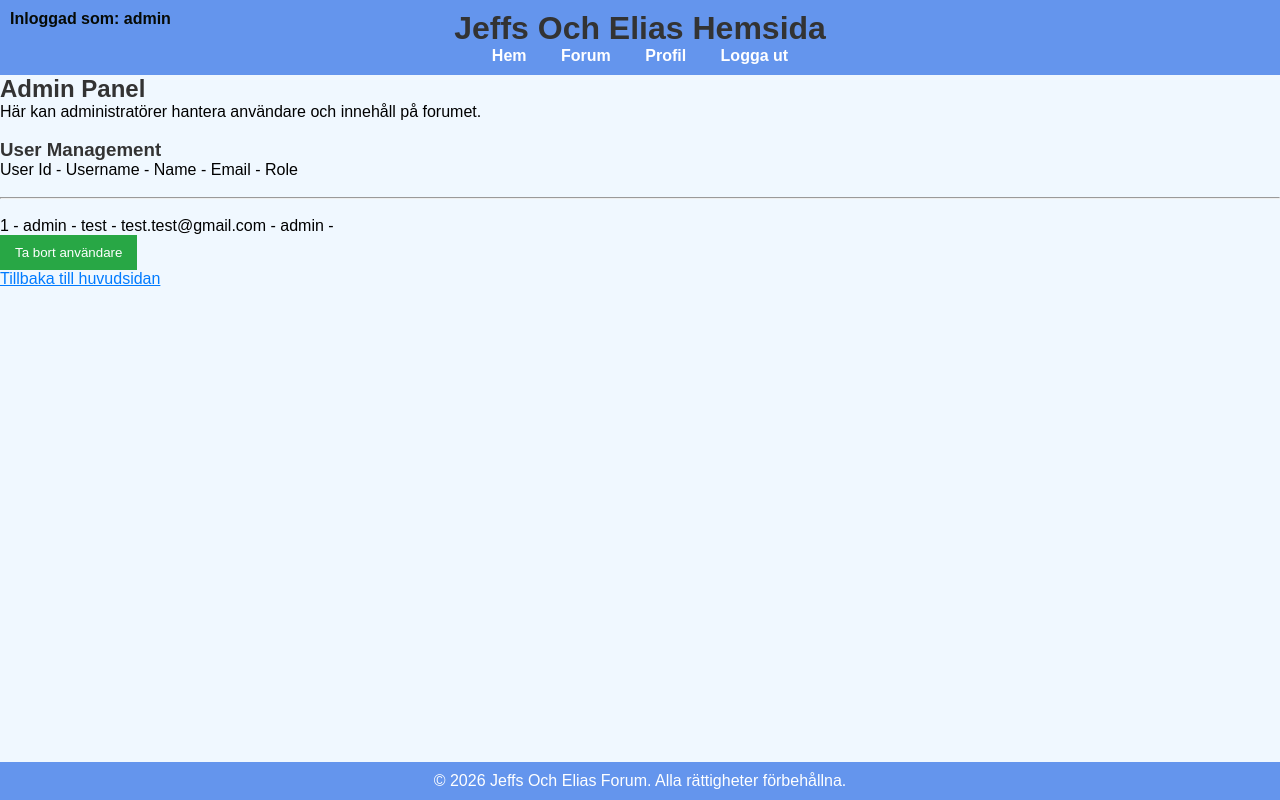
After one commit to Carlchr/BetygshojandeProjekt, a Flask app: page /admin in a window 1280 px wide. The commit adds this page. Run offline with Flask 3, Linux system fonts and the light colour scheme; a user stored in the database is signed in; data comes from the database, SQL or seed files in the repository; some libraries are stand-ins or nearby versions.

Commit message:
Stora skillnader

```diff
--- a/app.py
+++ b/app.py
@@ -141,7 +141,7 @@ def profile():
     cursor = conn.cursor(dictionary=True)
     username = session.get('username')
     cursor.execute(
-        "SELECT id, name, username, email FROM users WHERE username = %s",(username,)
+        "SELECT * FROM users WHERE username = %s",(username,)
     )
 
     user = cursor.fetchone()
@@ -180,7 +180,7 @@ def update_user():
 
     cursor.close()
     conn.close()
-    return redirect(url_for("profile"))
+    return redirect(url_for("profile") )
 
 @app.route('/forum')
 def forum():
@@ -282,13 +282,19 @@ def open_topic(topic_id):
 
     posts = cursor.fetchall()
 
+    for post in posts:
+        cursor = conn.cursor()
+        cursor.execute(
+            "SELECT COUNT(*) FROM likes WHERE post_id = %s",
+            (post["id"],)
+        )
+        result = cursor.fetchone()
+        post["likes_count"] = result[0]
+
     cursor.close()
     conn.close()
 
-    if request.is_json:
-        return jsonify(topic=topic, posts=posts), 200
-
-    return render_template("open_topic.html", topic=topic, posts=posts)
+    return render_template("open_topic.html", topic=topic, posts=posts), 200
 
 @app.route('/forum/topic/like_post/<int:post_id>', methods=['POST'])
 def like_post(post_id):
@@ -349,13 +355,17 @@ def delete_post(post_id):
     cursor.execute("SELECT username, topic_id FROM posts WHERE id = %s", (post_id,))
     post = cursor.fetchone()
 
+    cursor.execute("SELECT role FROM users WHERE username = %s", (username,))
+    user = cursor.fetchone()
+
     if not post:
         return {"error": "Post not found"}, 404
 
-    if post["username"] != username:
+    if user["role"] == "admin":
+        pass
+    elif post["username"] != username:
         return {"error": "Not allowed"}, 403
-    elif session.get("username") == "admin":
-        pass
+
 
     cursor.execute("DELETE FROM posts WHERE id = %s", (post_id,))
     conn.commit()
@@ -367,6 +377,59 @@ def delete_post(post_id):
 
     return redirect(url_for("open_topic", topic_id=topic_id))
 
+@app.route('/admin')
+def admin():
+
+    if "username" not in session:
+        return redirect(url_for("login"))
+
+    conn = get_db_connection()
+    cursor = conn.cursor(dictionary=True)
+
+    username = session.get('username')
+    cursor.execute("SELECT role FROM users WHERE username = %s", (username,))
+    user = cursor.fetchone()
+
+    if user["role"] != "admin":
+        flash("Access denied: Admins only", "danger")
+        return redirect(url_for("index"))
+
+    cursor.execute("SELECT id, name, username, email, role FROM users")
+    users = cursor.fetchall()
+
+    cursor.close()
+    conn.close()
+
+    return render_template("admin.html", users=users)
+
+@app.route('/admin/delete_user/<username>', methods=['POST'])
+def delete_user(username):
+
+    # Kontrollera att användaren är inloggad
+    if "username" not in session:
+        return redirect(url_for("login"))
+
+    conn = get_db_connection()
+    cursor = conn.cursor(dictionary=True)
+
+    #Hämta den inloggade användarens roll
+    cursor.execute("SELECT role FROM users WHERE username = %s", (session.get('username'),))
+    user = cursor.fetchone()
+
+    # Kontrollera om användaren är admin, isåfall nekas radering
+    if user["role"] != "admin":
+        flash("Access denied: Admins only", "danger")
+        return redirect(url_for("index"))
+
+    cursor.execute("DELETE FROM users WHERE username = %s", (username,))
+    conn.commit()
+
+    cursor.close()
+    conn.close()
+
+    flash("User deleted successfully.", "success")
+    return redirect(url_for("index"))
+
 @app.route('/realtidschatt')
 def realtidschatt():
     return render_template("realtidschatt.html")
--- /dev/null
+++ b/templates/admin.html
@@ -0,0 +1,19 @@
+{% extends "base.html" %}
+{% block customtitle %} Home Page {% endblock %}
+
+{% block content %}
+    <h2>Admin Panel</h2>
+    <p>Här kan administratörer hantera användare och innehåll på forumet.</p> <br>
+    <h3>User Management</h3>
+
+    <p>User Id - Username - Name - Email - Role</p>
+
+    <br><hr><br>
+
+    {% for user in users %}
+        <p>{{ user.id }} - {{ user.username }} - {{ user.name }} - {{ user.email }} - {{ user.role }} - <form style="display: inline;" action="/admin/delete_user/{{ user.username }}" method="post"><input type="submit" value="Ta bort användare"></form></p>
+    {% endfor %}
+
+    <a href="{{ url_for('index') }}">Tillbaka till huvudsidan</a>
+
+{% endblock %}
--- a/templates/base.html
+++ b/templates/base.html
@@ -32,9 +32,14 @@
                     <li><a href="/">Hem</a></li>
                     <li><a href="/forum">Forum</a></li>
                     <li><a href="/profile">Profil</a></li>
-                    <li><a href="/login">Login</a></li>
-                    <li><a href="/register">Registrera</a></li>
-                    <li><a href="/logout">Logout</a></li>
+
+                    <!-- Om man är inloggad kan man inte logga in igen, om man inte är det kan man endast det, inte logga ut -->
+                    {% if current_user %}
+                        <li><a href="/logout">Logga ut</a></li>
+                    {% else %}
+                        <li><a href="/login">Logga in</a></li>
+                        <li><a href="/register">Registrera</a></li>
+                    {% endif %}
                     </strong>
                 </ul>
             </nav>
--- a/templates/index.html
+++ b/templates/index.html
@@ -8,12 +8,9 @@
 
 
 <!-- Göra:
-- Lägg till användarroller (admin, användare) - Krav
-- Lägg till funktionalitet för att redigera och ta bort inlägg - Najs
 - Implementera en sökfunktion för att hitta trådar och inlägg
 - Profilbilder - Najs typ
 - Administratörsverktyg för att hantera användare och innehåll - Krav
-- Gilla/like inlägg - typ klar
 - Visa när någon skriver - Svår
 - Nya inlägg dyker upp utan refresh
 - Sök efter trådar
--- a/templates/open_topic.html
+++ b/templates/open_topic.html
@@ -13,9 +13,9 @@
 {% for post in posts %}
     <div class="post-card">
         <br>
-        <p class="post-meta"><strong>{{ post.username }}</strong> -- Skapad {{ post.datum }}</p>
+        <p class="post-meta"><strong>{{ post.username }}</strong> || Skapad {{ post.datum }} || Likes: {{ post.likes_count }}</p>
         <p>{{ post.inlägg }}
-            || {{ likes.likes }}
+
             <form action="/forum/topic/like_post/{{ post.id }}" method="POST">
             <button>Like</button>
             </form>
--- a/templates/profile.html
+++ b/templates/profile.html
@@ -22,7 +22,12 @@
         </form>
     </div>
 
+
     <button onclick="toggleDarkMode()">Toggle Dark Mode</button>
+
+    {% if user.role == 'admin' %}
+        <a href="{{ url_for('admin') }}" class="admin-panel-link">Admin Panel</a>
+    {% endif %}
 
     <script src="static/js/main.js"></script>
 
```
Also changed, not shown: forum_db.sql (+48 -19 lines), static/js/main.js (line endings or trailing spaces).
